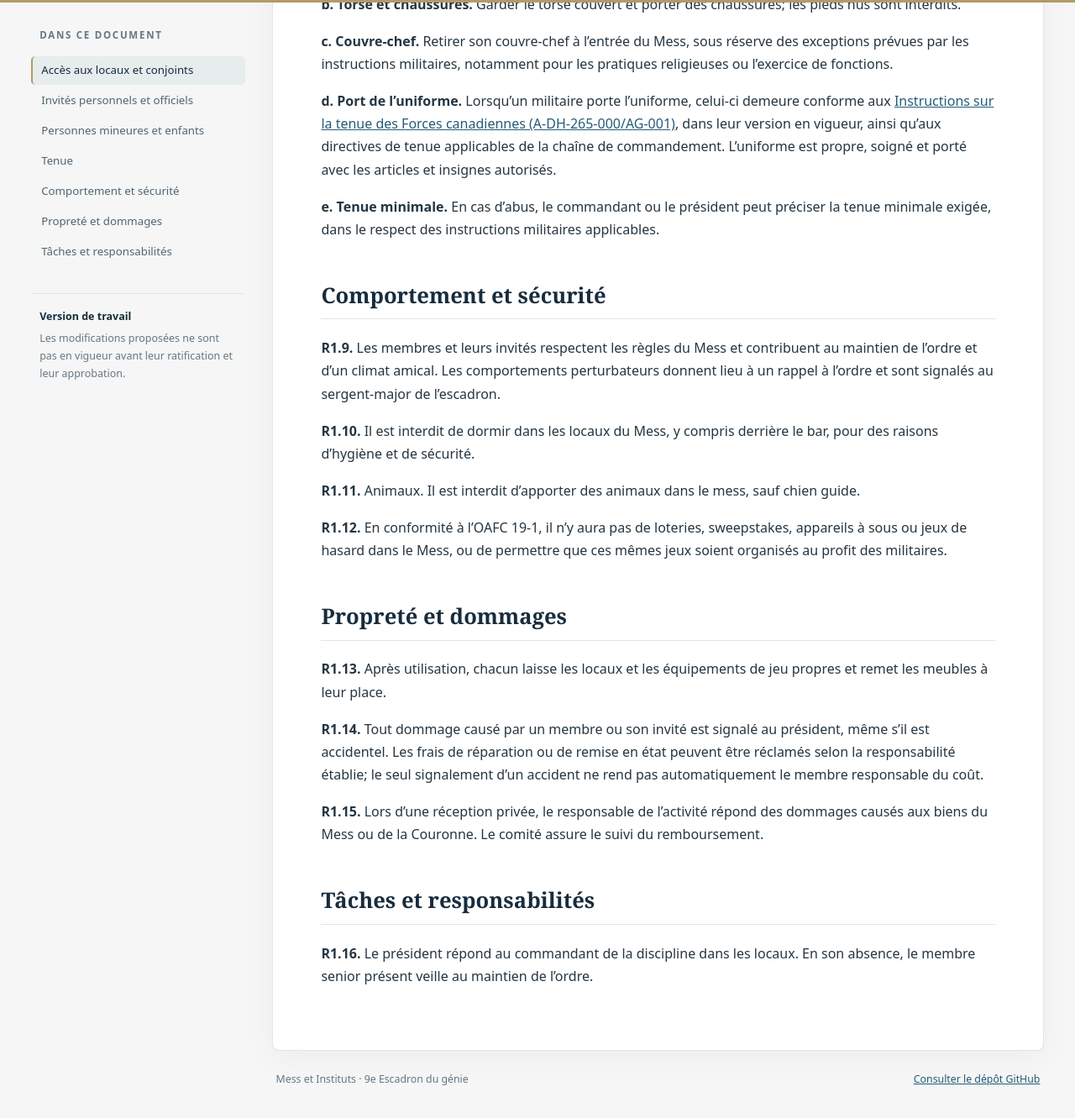
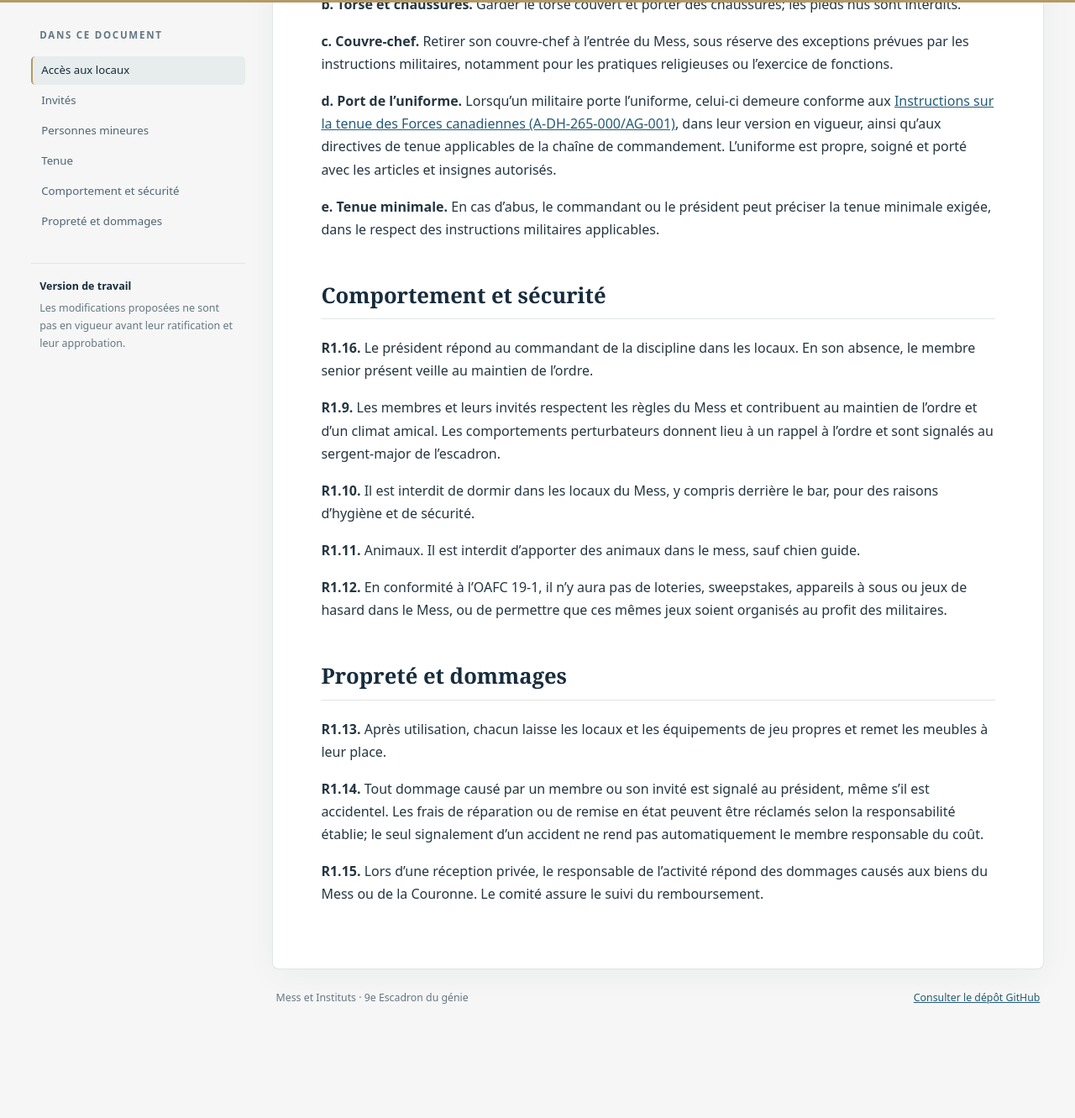
Before and after one commit to shocktubeM81/mess-9eg, a Jekyll site: the page built from versions/2026-10-28-v0.2/R1-proposition.md, in a window 1280 px wide and 1400 px high, scrolled down 1785 px. Shown: the top 1331 px of the window at 84% size. Built offline with Jekyll 4.4.1, drawn with Linux system fonts in a browser that asks for light colours; after the commit the page ends 3088 px from its top, so only the background shows below that; some of the changed text lies outside the part shown.

Commit message:
Revise Mess regulations for access and guest policies
Updated sections on access, guests, and minors in the Mess regulations.

```diff
--- a/versions/2026-10-28-v0.2/R1-proposition.md
+++ b/versions/2026-10-28-v0.2/R1-proposition.md
@@ -9,13 +9,13 @@
 
 Ce règlement précise la tenue, le comportement et les conditions pratiques de fréquentation du Mess. Il s’applique à toute personne admise dans les locaux afin de préserver des lieux accueillants, propres et respectueux.
 
-## Accès aux locaux et conjoints
+## Accès aux locaux
 
 <a id="r1-1"></a>**R1.1.** Les locaux du Mess sont répartis selon les grades. Un militaire utilise le local correspondant à son grade. L’accès à un autre local est permis dans l’exercice de ses fonctions ou après une invitation spéciale autorisée par le commandant ou le président du comité du Mess.
 
 <a id="r1-2"></a>**R1.2.** Les conjoints des membres peuvent participer aux activités du Mess même en l’absence du membre. Ils doivent pouvoir s’identifier; en cas de doute sur leur identité, un membre du comité est consulté. Lorsque le membre est à l’extérieur de la région, son conjoint reçoit le même traitement que celui réservé au membre. Pour un conjoint de moins de 18 ans, l’autorisation du commandant est requise.
 
-## Invités personnels et officiels
+## Invités
 
 <a id="r1-3"></a>**R1.3.** Le Mess peut recevoir des invités officiels, dont il assume les frais dans les limites approuvées. Les membres peuvent également recevoir des invités personnels, qui restent sous leur responsabilité. Lorsqu’un membre accompagne un invité à une activité financée par le président du comité, l’invité paie son repas et ne participe pas aux tirages des prix de présence.
 
@@ -23,7 +23,7 @@
 
 <a id="r1-5"></a>**R1.5.** Un officier présente son invité au commandant. Un sergent ou un adjudant présente son invité au sergent-major de l’escadron.
 
-## Personnes mineures et enfants
+## Personnes mineures
 
 <a id="r1-6"></a>**R1.6.** Les personnes de moins de 18 ans admises au Mess sont les membres du Mess, les conjoints autorisés par le commandant et les enfants dans les conditions précisées ci-dessous. Aucune boisson alcoolisée ne peut leur être vendue ou servie.
 
@@ -60,7 +62,3 @@
 <a id="r1-14"></a>**R1.14.** Tout dommage causé par un membre ou son invité est signalé au président, même s’il est accidentel. Les frais de réparation ou de remise en état peuvent être réclamés selon la responsabilité établie; le seul signalement d’un accident ne rend pas automatiquement le membre responsable du coût.
 
 <a id="r1-15"></a>**R1.15.** Lors d’une réception privée, le responsable de l’activité répond des dommages causés aux biens du Mess ou de la Couronne. Le comité assure le suivi du remboursement.
-
-## Tâches et responsabilités
-
-<a id="r1-16"></a>**R1.16.** Le président répond au commandant de la discipline dans les locaux. En son absence, le membre senior présent veille au maintien de l’ordre.
```
Also changed, not shown: other parts of versions/2026-10-28-v0.2/R1-proposition.md (+2 -0 lines).
